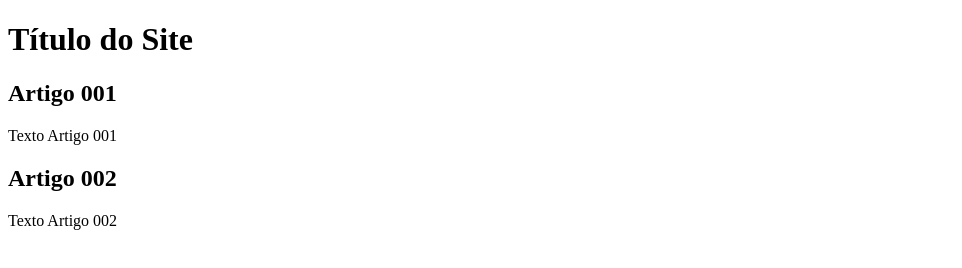
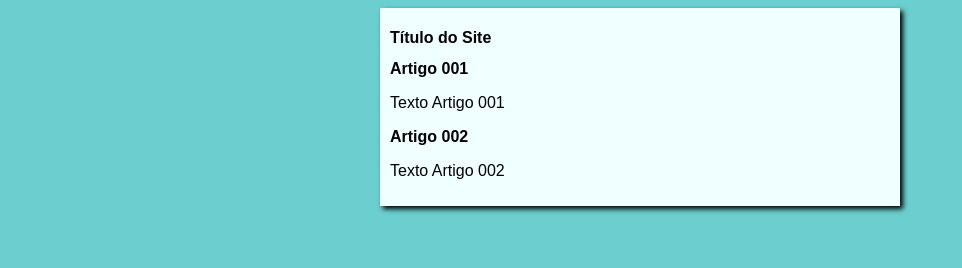
Before and after one commit to Vinicius-MR/projeto-site, a plain HTML site: page index.html in a window 1280 px wide. Shown: the whole page, without its empty margins (0-962 px from the left). Drawn offline with Linux system fonts and the light colour scheme.

Commit message:
Adicionando estilo

```diff
--- /dev/null
+++ b/estilos/style.css
@@ -0,0 +1,16 @@
+*{
+    font-family: Arial, Helvetica, sans-serif;
+    font-size: 16px;
+}
+
+body {
+    background-color: rgb(107, 207, 207);
+}
+
+main {
+    background-color: azure;
+    width: 500px;
+    margin: auto;
+    padding: 10px;
+    box-shadow: 3px 3px 5px rgb(0, 0, 0, 473);
+}
--- a/index.html
+++ b/index.html
@@ -5,6 +5,7 @@
     <meta http-equiv="X-UA-Compatible" content="IE=edge">
     <meta name="viewport" content="width=device-width, initial-scale=1.0">
     <title>Título do Site</title>
+    <link rel="stylesheet" href="estilos/style.css">
 </head>
 <body>
     <main>
```
